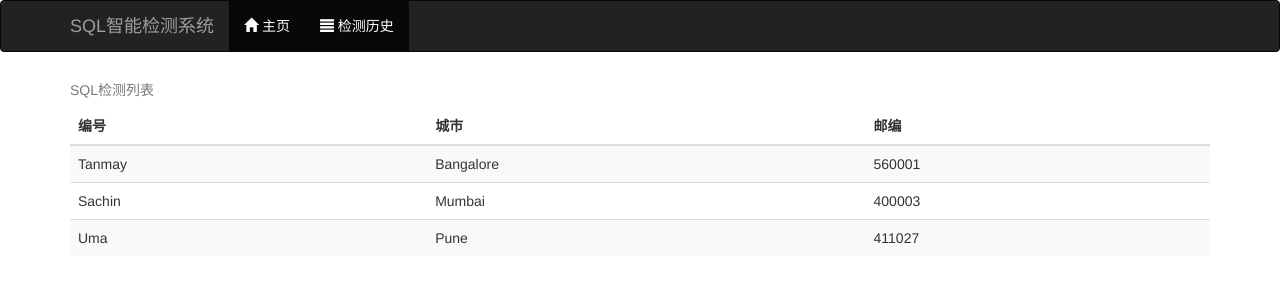
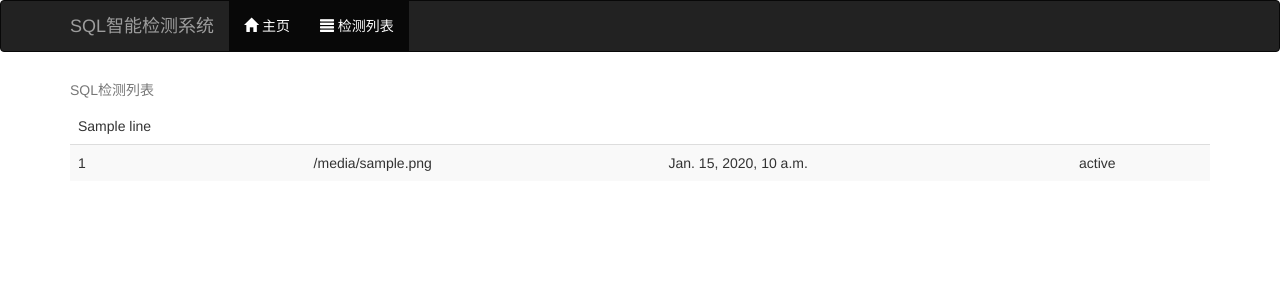
Before and after one commit to 1455364690/sqlScan, a Django app: template templates/list.html in a window 1280 px wide. Shown: the top 300 px of the page. Run offline with Django 3.2, Linux system fonts and the light colour scheme; the template is opened without the code that fills it: most values are stand-ins (such as "Sample title", 1, 10 or a date in 2020); data that the repository does not hold is empty; some libraries are stand-ins or nearby versions.

Commit message:
调整服务器端配置

```diff
--- a/demo/urls.py
+++ b/demo/urls.py
@@ -1,3 +1,4 @@
+# _*_ coding:utf-8 _*_
 """demo URL Configuration
 
 The `urlpatterns` list routes URLs to views. For more information please see:
@@ -16,17 +17,18 @@ Including another URLconf
 from django.contrib import admin
 from django.urls import path
 from django.views.generic import TemplateView
-
+from django_web.controller import task_controller
+from django_web.controller import user_controller
+from django_web.controller import file_controller
 from django_web.views import *
 
 urlpatterns = [
     path('admin/', admin.site.urls),
     path('index/', index),
     path('', index),
-    path(r'^$', TemplateView.as_view(template_name="index.html")),
-    path('login/', user_login),
+    path('login/', user_controller.user_login),
     path('test/', test),
-    path('list/', get_list),
+    path('list/', task_controller.get_task),
     path('reg/', reg),
-    path('upload/', upload_file_controller)
+    path('upload/', file_controller.upload_file)
 ]
--- a/templates/list.html
+++ b/templates/list.html
@@ -29,41 +29,44 @@
         </div>
         <div class="navbar-collapse collapse">
             <ul class="nav navbar-nav">
-                <li class="active"><a href="#"><span class="glyphicon glyphicon-home"></span>&nbsp;主页</a></li>
-                <li class="active"><a href="#about"><span
-                        class="glyphicon glyphicon-align-justify"></span>&nbsp;检测历史</a></li>
+                <li class="active"><a href="../test/"><span class="glyphicon glyphicon-home"></span>&nbsp;主页</a></li>
+                <li class="active"><a href=""><span
+                        class="glyphicon glyphicon-align-justify"></span>&nbsp;检测列表</a></li>
 
             </ul>
         </div><!--/.nav-collapse -->
     </div>
 </nav>
 
+{#{% if menu %}#}
+{#    <ul>#}
+{#        {% for line in menu %}#}
+{#            <li>{{ line }}</li>#}
+{#            <li>{{ line.value }}</li>#}
+{#        {% endfor %}#}
+{#    </ul>#}
+{#{% endif %}#}
+
+
 <div class="container theme-showcase" role="main">
     <table class="table table-striped">
         <caption>SQL检测列表</caption>
         <thead>
         <tr>
-            <th>编号</th>
-            <th>城市</th>
-            <th>邮编</th>
+            {% for i in menu %}
+                <td>{{ i }}</td>
+            {% endfor %}
         </tr>
         </thead>
         <tbody>
-        <tr>
-            <td>Tanmay</td>
-            <td>Bangalore</td>
-            <td>560001</td>
-        </tr>
-        <tr>
-            <td>Sachin</td>
-            <td>Mumbai</td>
-            <td>400003</td>
-        </tr>
-        <tr>
-            <td>Uma</td>
-            <td>Pune</td>
-            <td>411027</td>
-        </tr>
+        {% for line in task_list %}
+            <tr>
+            <td>{{ line.id }}</td>
+            <td>{{ line.file_name }}</td>
+            <td>{{ line.create_time }}</td>
+            <td>{{ line.state }}</td>
+            </tr>
+        {% endfor %}
         </tbody>
     </table>
 </div>
--- a/templates/main.html
+++ b/templates/main.html
@@ -31,7 +31,7 @@
             <ul class="nav navbar-nav">
                 <li class="active"><a href=""><span class="glyphicon glyphicon-home"></span>&nbsp;主页</a></li>
                 <li class="active"><a href="../list/"><span
-                        class="glyphicon glyphicon-align-justify"></span>&nbsp;检测历史</a></li>
+                        class="glyphicon glyphicon-align-justify"></span>&nbsp;检测列表</a></li>
 
             </ul>
         </div><!--/.nav-collapse -->
```
Also changed, not shown: django_web/controller/file_controller.py (added, +24 -0 lines), django_web/controller/task_controller.py (added, +12 -0 lines), django_web/controller/user_controller.py (added, +16 -0 lines), django_web/service/task_service.py (+13 -4 lines), django_web/views.py (+1 -24 lines), static/file/_2019_04_06_16_02_29_123.png (added), static/file/_2019_04_06_16_12_54_123.png (added), 5 other files.
